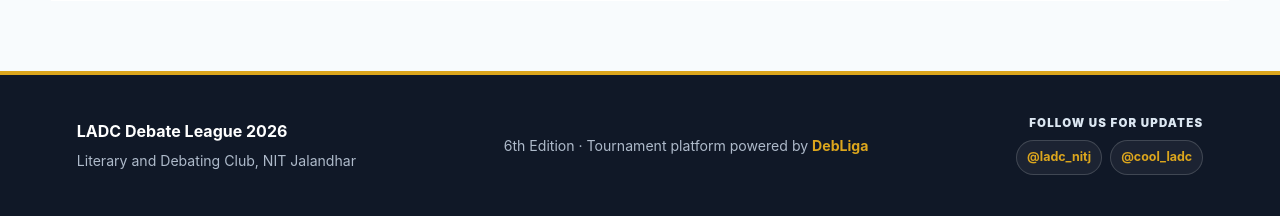
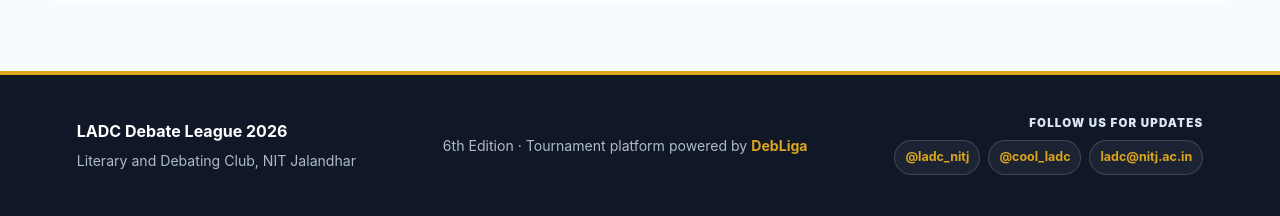
Before and after one commit to AshmitThakur/DebLiga-, a FastAPI app: page / in a window 1280 px wide. Shown: the part 4543-4759 px from the top of the page. Run offline with FastAPI, Linux system fonts and the light colour scheme; some libraries are stand-ins or nearby versions.

Commit message:
Add LADC contact email

```diff
--- a/templates/history.html
+++ b/templates/history.html
@@ -518,6 +518,7 @@
             <div class="footer-social-links">
                 <a href="https://www.instagram.com/ladc_nitj/" target="_blank" rel="noopener noreferrer">@ladc_nitj</a>
                 <a href="https://www.instagram.com/cool_ladc/" target="_blank" rel="noopener noreferrer">@cool_ladc</a>
+                <a href="mailto:ladc@nitj.ac.in">ladc@nitj.ac.in</a>
             </div>
         </div>
     </footer>
--- a/templates/index.html
+++ b/templates/index.html
@@ -517,6 +517,7 @@
             <div class="footer-social-links">
                 <a href="https://www.instagram.com/ladc_nitj/" target="_blank" rel="noopener noreferrer">@ladc_nitj</a>
                 <a href="https://www.instagram.com/cool_ladc/" target="_blank" rel="noopener noreferrer">@cool_ladc</a>
+                <a href="mailto:ladc@nitj.ac.in">ladc@nitj.ac.in</a>
             </div>
         </div>
     </footer>
```
